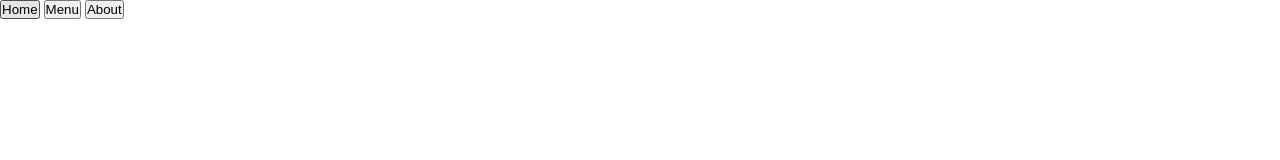
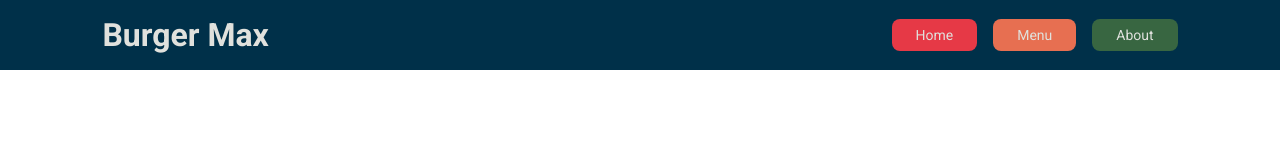
Before and after one commit to NotRelix/burger-max, a website built with webpack: page src/template.html in a window 1280 px wide. Built offline with nearby package versions, Linux system fonts and the light colour scheme.

Commit message:
feat: add layout and style to navbar

```diff
--- a/src/style.css
+++ b/src/style.css
@@ -1,5 +1,50 @@
+@import url('https://fonts.googleapis.com/css2?family=Outfit:wght@400;700&family=Roboto:ital,wght@0,100..900;1,100..900&display=swap');
+
+:root {
+  --nav-background: #003049;
+  --light-text: #e0e1dd;
+}
+
 * {
   margin: 0;
   padding: 0;
   box-sizing: border-box;
+  font-family: 'Roboto', Verdana, Geneva, Tahoma, sans-serif;
 }
+
+header {
+  display: flex;
+  justify-content: space-between;
+  align-items: center;
+  padding: 16px 8vw;
+  background-color: var(--nav-background);
+  color: var(--light-text);
+}
+
+nav {
+  display: flex;
+  gap: 16px;
+}
+
+nav > button {
+  font-size: 14px;
+  padding: 8px 24px;
+  color: var(--light-text);
+}
+
+button {
+  border-radius: 8px;
+  border-style: none;
+}
+
+.home-btn {
+  background-color: #e63946;
+}
+
+.menu-btn {
+  background-color: #e76f51;
+}
+
+.about-btn {
+  background-color: #386641;
+}
--- a/src/template.html
+++ b/src/template.html
@@ -9,13 +9,14 @@
 
 <body>
   <header>
+    <h1>Burger Max</h1>
     <nav>
-      <button>Home</button>
-      <button>Menu</button>
-      <button>About</button>
+      <button class="home-btn">Home</button>
+      <button class="menu-btn">Menu</button>
+      <button class="about-btn">About</button>
     </nav>
   </header>
-  <div class="content">
+  <div id="content">
 
   </div>
 </body>
```
